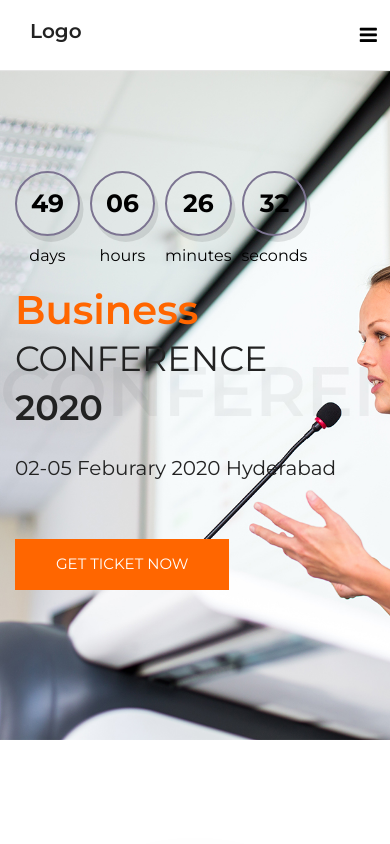
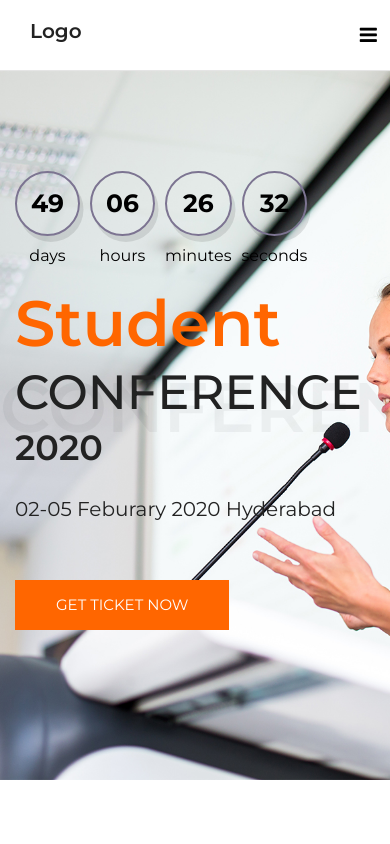
Before and after one commit to Tejareddy94/confe, a plain HTML site: page homepage-two.html in a window 390 px wide. Shown: the top 844 px of the page. Drawn offline with Linux system fonts and the light colour scheme.

```diff
--- a/css/style.css
+++ b/css/style.css
@@ -1129,12 +1129,12 @@ select.form-control:not([size]):not([multiple]) {
 
 @media (max-width: 575px) {
   .banner-two .block h1 {
-    font-size: 40px;
+    font-size: 4rem;
   }
 }
 
 .banner-two .block h2 {
-  font-weight: 400;
+  font-weight: 500;
   text-transform: uppercase;
   font-size: 74px;
   margin-bottom: 10px;
@@ -1142,7 +1142,7 @@ select.form-control:not([size]):not([multiple]) {
 
 @media (max-width: 575px) {
   .banner-two .block h2 {
-    font-size: 35px;
+    font-size: 3rem;
   }
 }
 
--- a/homepage-two.html
+++ b/homepage-two.html
@@ -97,7 +97,7 @@
           <!-- Coundown Timer -->
 					<div class="timer"></div>
 
-					<h1>Business</h1>
+					<h1>Student</h1>
 					<h2>Conference</h2>
 					<h3>2020</h3>
 					<h6>02-05  Feburary 2020 Hyderabad</h6>
```
